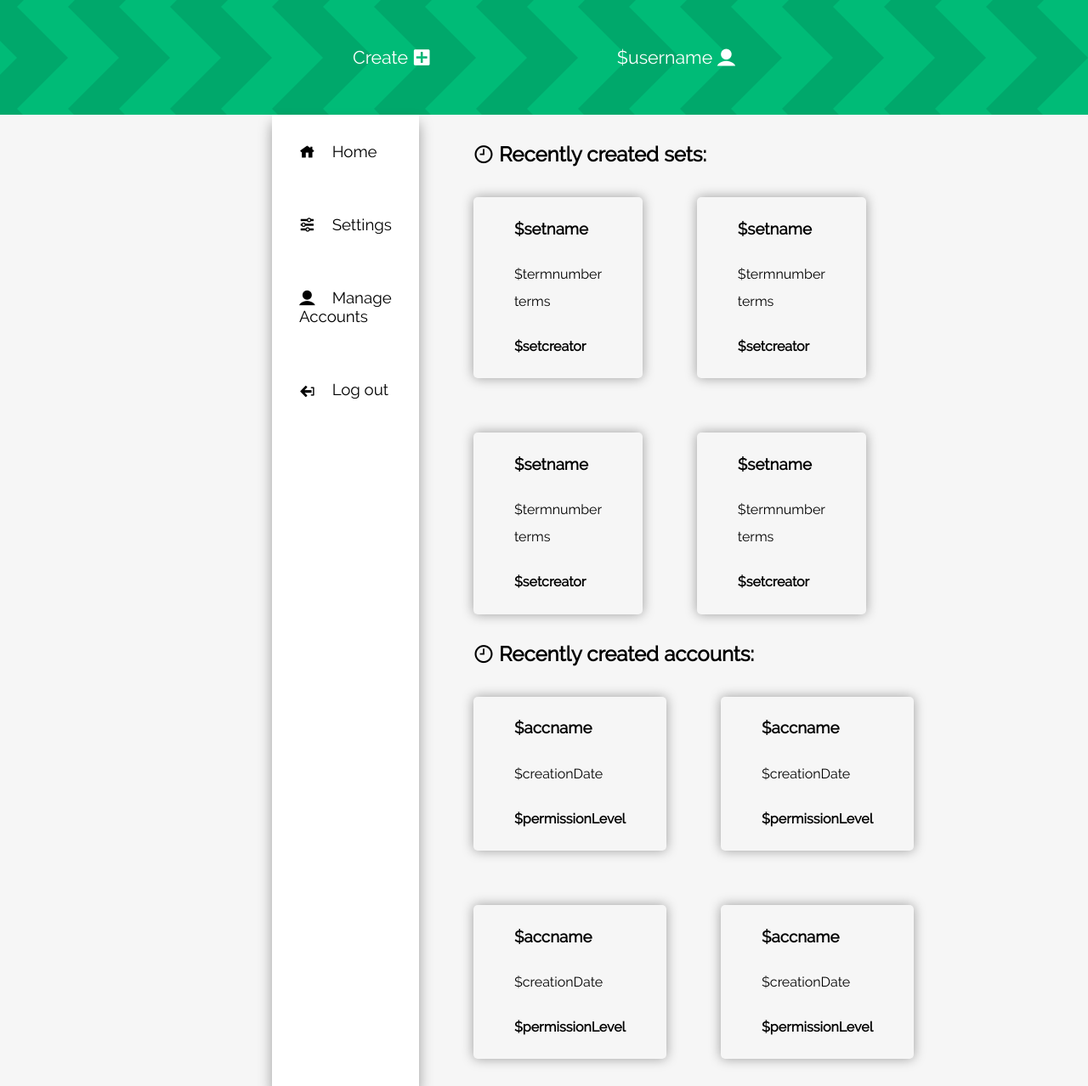
After one commit to OrionCo/projekt-PAI, a PHP site: page /admin-panel.html in a window 1280 px wide. The commit adds this page. Shown: the whole page at 85% size. Run offline with PHP 8.4, Linux system fonts and the light colour scheme.

Commit message:
new file:   admin-panel.html modified:   style.css

```diff
--- /dev/null
+++ b/admin-panel.html
@@ -0,0 +1,84 @@
+<!DOCTYPE html>
+<html lang="en">
+    <head>
+        <link rel="stylesheet" type="text/css" href="style.css">
+        <link rel="stylesheet" type="text/css" href="icons.css">
+        <meta charset="UTF-8">
+        <meta name="viewport" content="width=device-width, initial-scale=1.0">
+        <title>User panel</title>
+        <script type="text/javascript">
+            var totalCount = 9;
+            function ChangeIt(){
+                var num = Math.ceil(Math.random() * totalCount);
+                document.querySelector("#navbar").style.backgroundImage = 'url("bgimages/' + num + '.svg")';
+                document.querySelector("#navbar").style.backgroundRepeat = 'repeat';
+                document.querySelector("#navbar").style.backgroundPosition = '100%';
+            }
+        </script>
+    </head>
+    <body>
+        <nav id="navbar">
+            <a onclick="" class="navbtn">Create <i class="icofont-plus-square"></i></a><!--
+            --><a onclick="" class="navbtn">$username <i class="icofont-ui-user"></i></a>
+        </nav>
+        <section id="container">
+            <aside id="sidebar">
+                <div class="menubtn"><span><i class="icofont-home icon"></i>Home</span></div>
+                <div class="menubtn"><span><i class="icofont-settings icon"></i>Settings</span></div>
+                <div class="menubtn"><span><i class="icofont-ui-user icon"></i>Manage Accounts</span></div>
+                <div class="menubtn"><span><i id="icon-sign-out" class="icofont-sign-out icon"></i>Log out</span></div>
+            </aside>
+            <div id="main">
+                <h2 id="adminRecent"><i class="icofont-clock-time"></i> Recently created sets:</h2>
+                <div id="setCards">
+                    <div class="setCard">
+                        <h3>$setname</h3>
+                        <p>$termnumber terms</p>
+                        <h4>$setcreator</h4>
+                    </div>
+                    <div class="setCard">
+                        <h3>$setname</h3>
+                        <p>$termnumber terms</p>
+                        <h4>$setcreator</h4>
+                    </div>
+                    <div class="setCard">
+                        <h3>$setname</h3>
+                        <p>$termnumber terms</p>
+                        <h4>$setcreator</h4>
+                    </div>
+                    <div class="setCard">
+                        <h3>$setname</h3>
+                        <p>$termnumber terms</p>
+                        <h4>$setcreator</h4>
+                    </div>
+                </div>
+                <h2><i class="icofont-clock-time"></i> Recently created accounts:</h2>
+                <div id="accCards">
+                    <div class="accCard">
+                        <h3>$accname</h3>
+                        <p>$creationDate</p>
+                        <h4>$permissionLevel</h4>
+                    </div>
+                    <div class="accCard">
+                        <h3>$accname</h3>
+                        <p>$creationDate</p>
+                        <h4>$permissionLevel</h4>
+                    </div>
+                    <div class="accCard">
+                        <h3>$accname</h3>
+                        <p>$creationDate</p>
+                        <h4>$permissionLevel</h4>
+                    </div>
+                    <div class="accCard">
+                        <h3>$accname</h3>
+                        <p>$creationDate</p>
+                        <h4>$permissionLevel</h4>
+                    </div>
+                </div>
+            </div>
+        </section>
+        <script>
+            ChangeIt();
+        </script>
+    </body>
+</html>
--- a/style.css
+++ b/style.css
@@ -59,7 +59,6 @@ html, body{
     font-family: 'raleway';
     margin: 0;
     background-color: #f6f6f6;
-    height: 100%;
     overflow: visible;
 }
 
@@ -204,7 +203,6 @@ html, body{
 
 #container{
     padding: 0 20rem;
-    height: 100%;
     display: flex;
     justify-content: flex-start;
 }
@@ -212,7 +210,6 @@ html, body{
 #sidebar{
     background-color: #fff;
     width: 17rem;
-    height: 100%;
     -webkit-box-shadow: 0px 10px 15px 0px rgba(0,0,0,0.37);
     -moz-box-shadow: 0px 10px 15px 0px rgba(0,0,0,0.37);
     box-shadow: 0px 10px 15px 0px rgba(0,0,0,0.37);
@@ -240,7 +237,7 @@ html, body{
 }
 
 #main{
-    padding: 2rem 0 4rem 4rem;
+    padding: 2rem 0 0 4rem;
     width: 70%;
 }
 
@@ -282,16 +279,17 @@ html, body{
     transition: .15s ease all;
 }
 
-#setCards{
+#setCards, #accCards{
     width: 100%;
     display: grid;
     grid-template-columns: 1fr 1fr;
     grid-template-rows: auto auto;
     grid-column-gap: 4rem;
     grid-row-gap: 3rem;
+    margin-bottom: 2rem;
 }
 
-.setCard{
+.setCard, .accCard{
     margin-top: 1rem;
     padding: 0 3rem;
     border-radius: 5px;
@@ -300,3 +298,9 @@ html, body{
     box-shadow: 0px 0px 14px 0px rgba(0,0,0,0.37);
     line-height: 2;
 }
+
+/* admin panel */
+
+#adminRecent{
+    margin-top: 0;
+}
```
